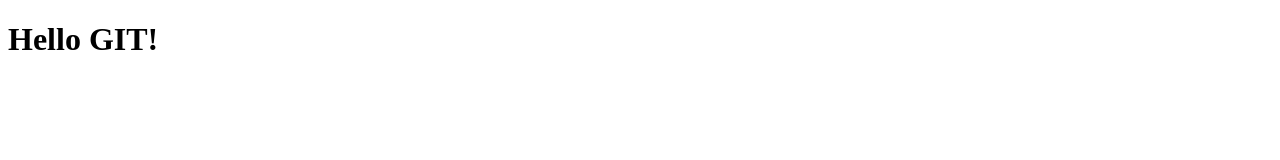
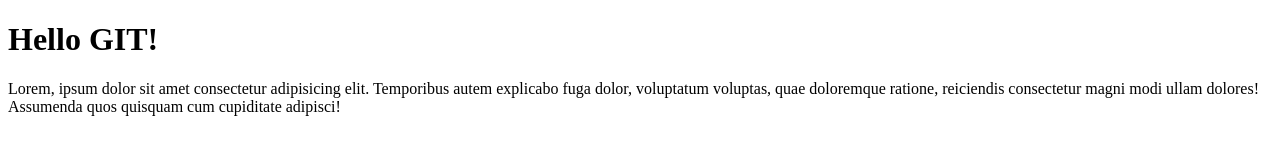
Before and after one commit to maciekserwin/git-course-4, a plain HTML site: page index.html in a window 1280 px wide. Drawn offline with Linux system fonts and the light colour scheme.

Commit message:
added paragraph into index.html

```diff
--- a/index.html
+++ b/index.html
@@ -8,5 +8,8 @@
 </head>
 <body>
     <h1>Hello GIT!</h1>
+    <p>
+        Lorem, ipsum dolor sit amet consectetur adipisicing elit. Temporibus autem explicabo fuga dolor, voluptatum voluptas, quae doloremque ratione, reiciendis consectetur magni modi ullam dolores! Assumenda quos quisquam cum cupiditate adipisci!
+    </p>
 </body>
 </html>
```
